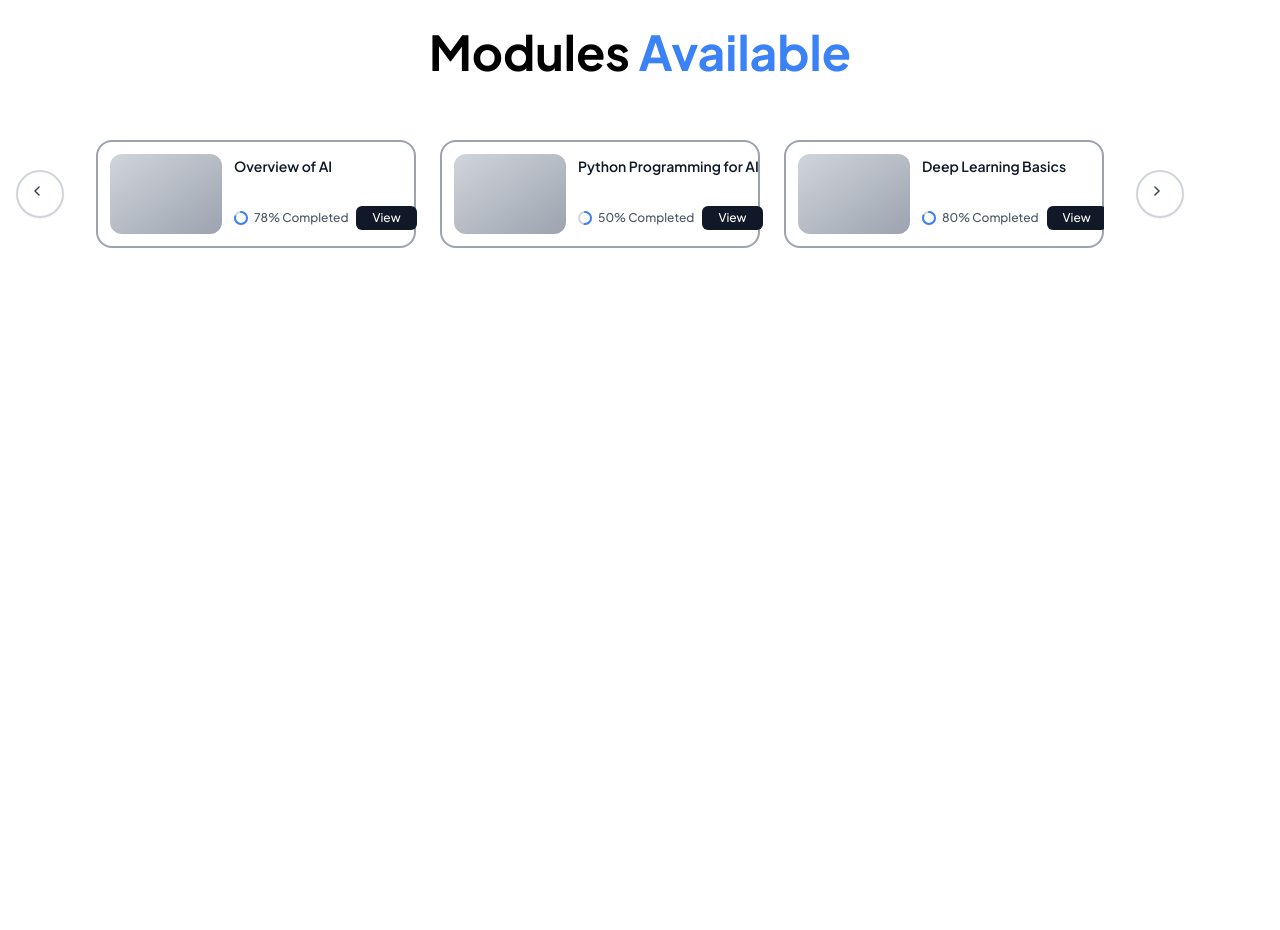
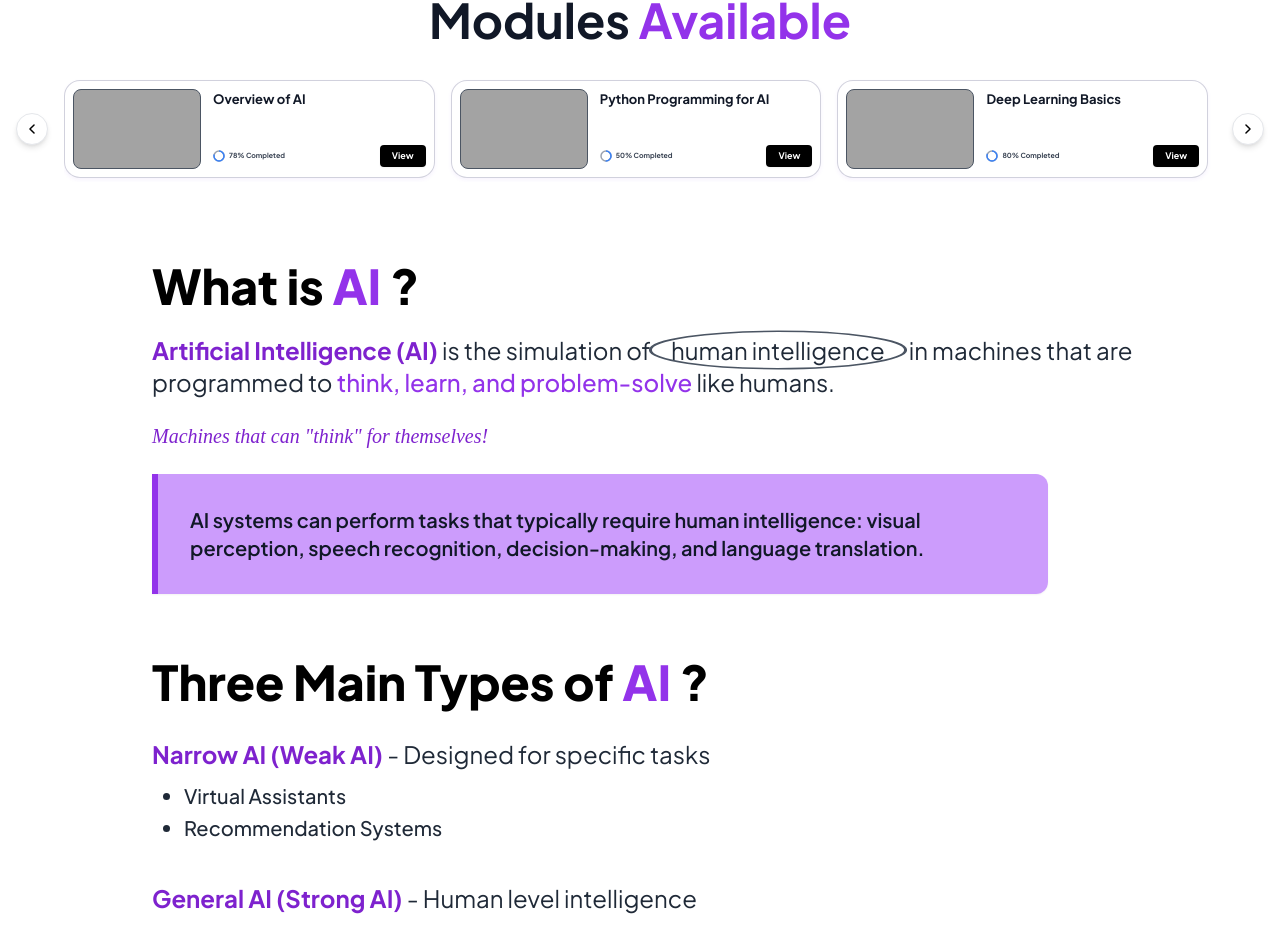
Before and after one commit to sathprithikas4824/eduPlatformUser, a Next.js app in the folder apps/web/: page / in a window 1280 px wide. Shown: the part 606-1536 px from the top of the page. Before the commit the page ends 918 px from the top, so only its background shows below. Built offline with nearby package versions, Linux system fonts and the light colour scheme.

Commit message:
Content page completed

```diff
--- a/apps/web/app/components/moduleFirstPage/Content.tsx
+++ b/apps/web/app/components/moduleFirstPage/Content.tsx
@@ -2,6 +2,7 @@ import { TopBar } from "../layout";
 import HeroSection from "./HeroSection";
 import ModulesSection from "./ModulesSection";
 import NavBar from "./NavBar";
+import Overview from "./Overview";
 
 
 
@@ -12,6 +13,7 @@ export default function Content() {
             <NavBar/>
             <HeroSection/>
             <ModulesSection/>
+            <Overview/>
         </div>
     );
 }
--- a/apps/web/app/components/moduleFirstPage/ModulesSection.tsx
+++ b/apps/web/app/components/moduleFirstPage/ModulesSection.tsx
@@ -24,132 +24,113 @@ const ModulesSection: React.FC = () => {
 
   const scroll = (direction: 'left' | 'right') => {
     if (scrollContainerRef.current) {
-      const cardWidth = 320;
-      const gap = 24;
-      const cardsToScroll = 3;
-      const scrollAmount = (cardWidth + gap) * cardsToScroll;
+      const container = scrollContainerRef.current;
+      const card = container.firstElementChild as HTMLElement;
+      if (!card) return;
 
-      const newScrollLeft = scrollContainerRef.current.scrollLeft +
-        (direction === 'left' ? -scrollAmount : scrollAmount);
+      const cardWidth = card.offsetWidth;
+      const gap = 16;
 
-      scrollContainerRef.current.scrollTo({
-        left: newScrollLeft,
+      let cardsToScroll = 1;
+      if (window.innerWidth >= 1024) cardsToScroll = 3;
+      else if (window.innerWidth >= 768) cardsToScroll = 2;
+
+      const scrollDistance = (cardWidth + gap) * cardsToScroll;
+
+      container.scrollTo({
+        left: direction === 'left'
+          ? container.scrollLeft - scrollDistance
+          : container.scrollLeft + scrollDistance,
         behavior: 'smooth'
       });
     }
   };
 
   return (
-    <div className="w-full bg-white py-16 px-4">
+    // Reduced py-16 to py-8 for less space at the top/bottom
+    <div className="w-full bg-white py-8 px-4">
       <div className="max-w-7xl mx-auto">
-        {/* Header */}
-        <h2 className="jakarta-font text-5xl font-bold text-center mb-16">
-          Modules <span className="text-blue-500">Available</span>
+        {/* Reduced mb-16 to mb-6 for tighter gap between title and cards */}
+        <h2 className="jakarta-font text-3xl md:text-5xl font-bold text-center mb-8 text-gray-900">
+          Modules <span className="text-purple-600">Available</span>
         </h2>
 
-        {/* Carousel Container */}
-        <div className="relative flex items-center gap-8">
-          {/* Left Arrow */}
+        <div className="flex items-center justify-center gap-2 md:gap-4">
           <button
             onClick={() => scroll('left')}
-            className="flex-shrink-0 bg-white hover:bg-gray-50 border-2 border-gray-300 rounded-full p-3 transition-all duration-200 hover:scale-110 shadow-sm"
+            className="z-10 flex-shrink-0 bg-white rounded-full p-2 shadow-md hover:bg-gray-50 transition-all border border-gray-200 active:scale-95"
             aria-label="Scroll left"
           >
-            <span className="w-5 h-5 text-gray-700 block">
-              <ArrowLeft />
-            </span>
+            <ArrowLeft/>
           </button>
 
-          {/* Modules Container */}
           <div
             ref={scrollContainerRef}
-            className="flex gap-6 overflow-x-auto scrollbar-hide scroll-smooth"
+            className="flex gap-4 overflow-x-hidden scroll-smooth p-1 snap-x snap-mandatory"
             style={{
-              scrollbarWidth: 'none',
-              msOverflowStyle: 'none',
-              maxWidth: 'calc(320px * 3 + 24px * 2)'
+              width: '100%',
+              WebkitOverflowScrolling: 'touch'
             }}
           >
             {modules.map((module) => (
               <div
                 key={module.id}
-                className="flex-shrink-0 bg-white border-2 border-gray-400 rounded-2xl p-3"
-                style={{ width: '320px' }}
+                className="flex-shrink-0 group flex items-center gap-3 snap-start rounded-2xl border backdrop-blur-md cursor-pointer transition-all duration-300 hover:!border-[#7612fa66] p-2
+                           w-full md:w-[calc((50%)-8px)] lg:w-[calc((33.333%)-10.6px)]"
+                style={{
+                    backgroundColor: "rgba(255, 255, 255, 0.95)",
+                    borderColor: "rgba(140, 140, 170, 0.4)",
+                    boxShadow: "0 2px 4px 0 rgba(124, 58, 237, 0.06)",
+                }}
               >
-                {/* Card Content - Horizontal Layout */}
-                <div className="flex gap-3">
-                  {/* Left Side - Image Placeholder */}
-                  <div className="flex-shrink-0 w-28 h-20 bg-gradient-to-br from-gray-300 to-gray-400 rounded-xl"></div>
+                <div className="w-24 h-16 md:w-32 md:h-20 bg-[#A3A3A3] rounded-lg border border-gray-600 flex-shrink-0"></div>
 
-                  {/* Right Side - Content */}
-                  <div className="flex-1 flex flex-col justify-between py-1">
-                    {/* Title */}
-                    <h3 className="jakarta-font text-sm font-semibold text-gray-900 leading-tight">
+                {/* h-full and py-0.5 for tighter internal vertical spacing */}
+                <div className="flex-1 flex flex-col justify-between h-16 md:h-20 py-0.5">
+                  <h3 className="jakarta-font text-[12px] md:text-[13px] font-bold text-gray-900 leading-tight">
                     {module.title}
                   </h3>
 
-                    {/* Bottom Section */}
-                    <div className="flex items-center justify-between gap-2">
-                      {/* Progress */}
-                      <div className="flex items-center gap-1.5">
-                        <div className="relative w-3.5 h-3.5">
-                          <svg className="w-3.5 h-3.5 transform -rotate-90">
+                  <div className="flex items-center justify-between mt-auto">
+                    <div className="flex items-center gap-1">
+                      <div className="relative w-3 h-3">
+                        <svg className="w-3 h-3 transform -rotate-90">
+                          <circle cx="6" cy="6" r="5" stroke="#9CA3AF" strokeWidth="1.5" fill="none" />
                           <circle
-                              cx="7"
-                              cy="7"
-                              r="6"
-                              stroke="#D1D5DB"
-                              strokeWidth="2"
+                            cx="6"
+                            cy="6"
+                            r="5"
+                            stroke="#3B82F6"
+                            strokeWidth="1.5"
                             fill="none"
-                            />
-                            <circle
-                              cx="7"
-                              cy="7"
-                              r="6"
-                              stroke="#3B82F6"
-                              strokeWidth="2"
-                              fill="none"
-                              strokeDasharray={`${2 * Math.PI * 6}`}
-                              strokeDashoffset={`${2 * Math.PI * 6 * (1 - module.completionPercentage / 100)}`}
-                              strokeLinecap="round"
+                            strokeDasharray={`${2 * Math.PI * 5}`}
+                            strokeDashoffset={`${2 * Math.PI * 5 * (1 - module.completionPercentage / 100)}`}
                           />
                         </svg>
                       </div>
-                        <span className="jakarta-font text-xs font-medium text-gray-600 whitespace-nowrap">
+                      <span className="text-[7px] font-bold text-gray-700 whitespace-nowrap">
                         {module.completionPercentage}% Completed
                       </span>
                     </div>
 
-                      {/* View Button */}
-                      <button className="jakarta-font bg-gray-900 hover:bg-gray-800 text-white text-xs font-medium px-4 py-1 rounded-md transition-all duration-200 hover:scale-105 whitespace-nowrap">
+                    <button className="bg-black text-white text-[9px] font-bold px-3 py-1 rounded shadow-sm hover:bg-gray-800 transition-colors">
                       View
                     </button>
-                    </div>
                   </div>
                 </div>
               </div>
             ))}
           </div>
 
-          {/* Right Arrow */}
           <button
             onClick={() => scroll('right')}
-            className="flex-shrink-0 bg-white hover:bg-gray-50 border-2 border-gray-300 rounded-full p-3 transition-all duration-200 hover:scale-110 shadow-sm"
+            className="z-10 flex-shrink-0 bg-white rounded-full p-2 shadow-md hover:bg-gray-50 transition-all border border-gray-200 active:scale-95"
             aria-label="Scroll right"
           >
-            <span className="w-5 h-5 text-gray-700 block">
-              <ArrowRight />
-            </span>
+            <ArrowRight/>
           </button>
         </div>
       </div>
-
-      {/* Hide scrollbar styles */}
-      <style jsx>{`
-        .scrollbar-hide::-webkit-scrollbar {
-          display: none;
-        }
-      `}</style>
     </div>
   );
 };
--- /dev/null
+++ b/apps/web/app/components/moduleFirstPage/Overview.tsx
@@ -0,0 +1,115 @@
+"use client";
+
+import React from 'react';
+
+const Overview: React.FC = () => {
+  return (
+    // Background remains #D9D9D9 to match the source image
+    <div className="w-full min-h-screen bg-white jakarta-font py-8 md:py-12 px-4 md:px-6">
+      {/* RESPONSIVE STRATEGY:
+          - Mobile: Default padding, no extra left margin.
+          - Tablet (md): pl-16 to move it "righter".
+          - Desktop (lg): pl-32 for a distinct left-aligned look.
+      */}
+      <div className="max-w-6xl ml-0 md:pl-16 lg:pl-32 space-y-10 md:space-y-12">
+
+        {/* Section 1: What is AI? */}
+        <section className="space-y-4 md:space-y-6">
+          <h1 className="text-3xl md:text-5xl font-extrabold text-black">
+            What is <span className="text-purple-600">AI</span> ?
+          </h1>
+
+          <div className="relative text-lg md:text-2xl leading-relaxed text-gray-800">
+            <p className="inline-block">
+              <span className="text-purple-700 font-bold">Artificial Intelligence (AI)</span> is the simulation of{''}
+              <span className="relative inline-block px-2 md:px-4 mx-1">
+                human intelligence
+                {/* FIXED OVAL:
+                    The viewBox and ellipse are now matched to ensure the stroke isn't cut off.
+                */}
+                <svg
+                  className="absolute top-1/2 left-1/2 -translate-x-1/2 -translate-y-1/2 w-[110%] h-[140%] text-gray-600 pointer-events-none"
+                  viewBox="0 0 180 60"
+                  preserveAspectRatio="none"
+                  fill="none"
+                >
+                  <ellipse
+                    cx="90"
+                    cy="30"
+                    rx="85"
+                    ry="25"
+                    stroke="currentColor"
+                    strokeWidth="2"
+                  />
+                </svg>
+              </span>
+              {''} in machines that are programmed to{' '}
+              <span className="text-purple-600 font-medium">think, learn, and problem-solve</span> like humans.
+            </p>
+
+            {/* Handwritten Note style */}
+            <p className="mt-6 italic text-purple-700 font-medium text-xl" style={{ fontFamily: 'cursive' }}>
+              Machines that can "think" for themselves!
+            </p>
+          </div>
+
+          {/* Purple Highlight Box */}
+          <div className="bg-purple-400/80 border-l-[6px] border-purple-600 p-5 md:p-8 rounded-r-xl shadow-sm max-w-4xl">
+            <p className="text-gray-900 font-semibold text-base md:text-xl leading-snug">
+              AI systems can perform tasks that typically require human intelligence: visual perception,
+              speech recognition, decision-making, and language translation.
+            </p>
+          </div>
+        </section>
+
+        {/* Section 2: Three Main Types */}
+        <section className="space-y-6 md:space-y-8 pt-4">
+          <h2 className="text-3xl md:text-5xl font-extrabold text-black">
+            Three Main Types of <span className="text-purple-600">AI</span> ?
+          </h2>
+
+          <div className="space-y-8 md:space-y-10">
+            {/* Narrow AI */}
+            <div className="space-y-2 md:space-y-3">
+              <h3 className="text-purple-700 text-xl md:text-2xl font-bold">
+                Narrow AI (Weak AI) <span className="text-gray-800 font-normal">- Designed for specific tasks</span>
+              </h3>
+              <ul className="list-disc ml-6 md:ml-8 text-lg md:text-xl font-medium text-gray-800 space-y-1">
+                <li>Virtual Assistants</li>
+                <li>Recommendation Systems</li>
+              </ul>
+            </div>
+
+            {/* General AI */}
+            <div className="space-y-2 md:space-y-3">
+              <h3 className="text-purple-700 text-xl md:text-2xl font-bold">
+                General AI (Strong AI) <span className="text-gray-800 font-normal">- Human level intelligence</span>
+              </h3>
+              <ul className="list-disc ml-6 md:ml-8 text-lg md:text-xl font-medium text-gray-800 space-y-1">
+                <li>Can understand and learn any intellectual task</li>
+                <li className="relative inline-block">
+                  <span className="text-purple-700 italic border-b-2 border-purple-400" style={{ fontFamily: 'cursive' }}>
+                    Still theoretical!
+                  </span>
+                </li>
+              </ul>
+            </div>
+
+            {/* Super AI */}
+            <div className="space-y-2 md:space-y-3">
+              <h3 className="text-purple-700 text-xl md:text-2xl font-bold">
+                Super AI <span className="text-gray-800 font-normal">- Beyond intelligence</span>
+              </h3>
+              <ul className="list-disc ml-6 md:ml-8 text-lg md:text-xl font-medium text-gray-800 space-y-1">
+                <li>Hypothetical future AI</li>
+              </ul>
+            </div>
+          </div>
+        </section>
+
+      </div>
+    </div>
+  );
+};
+
+export default Overview;
```
Lines whose indentation alone changed are shown as unchanged.
